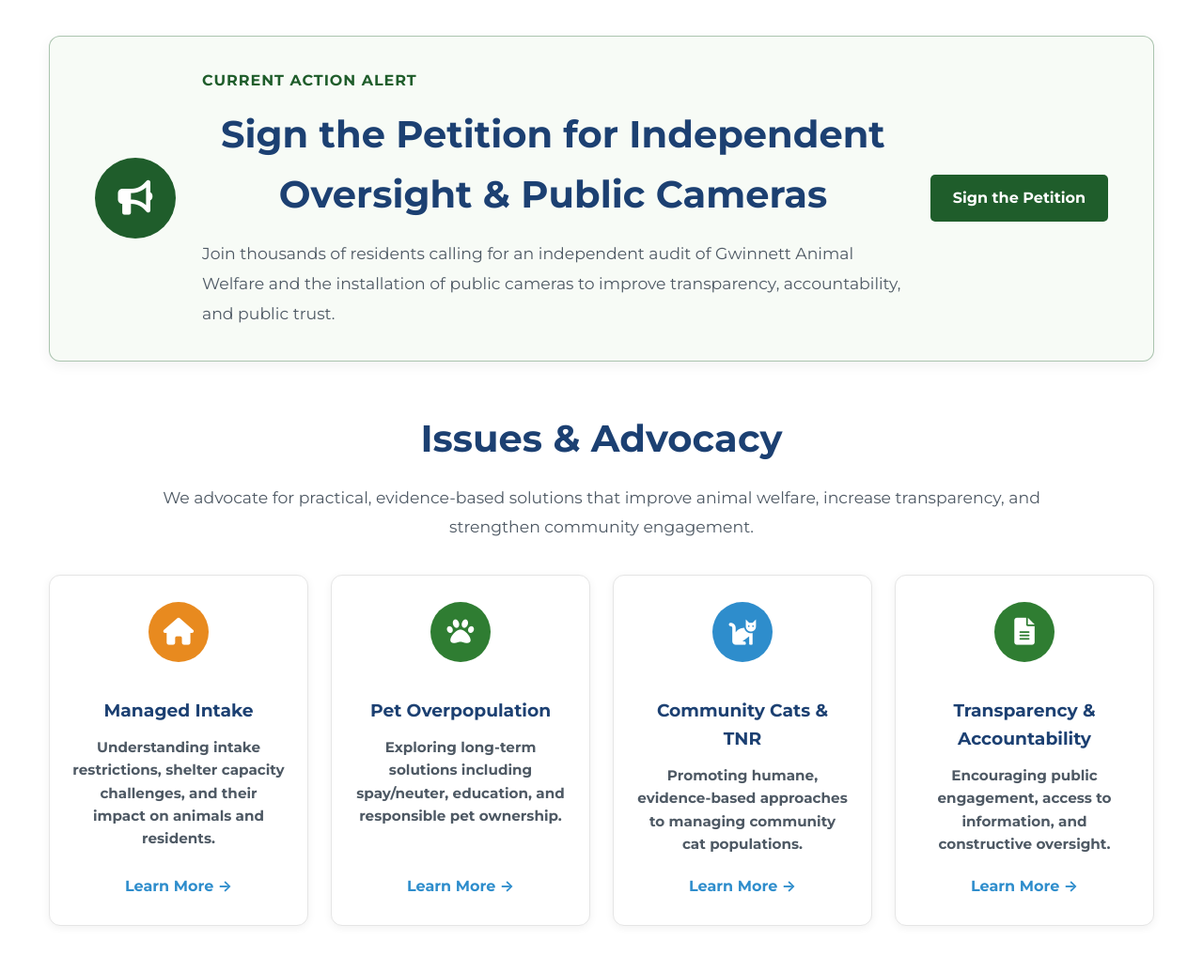
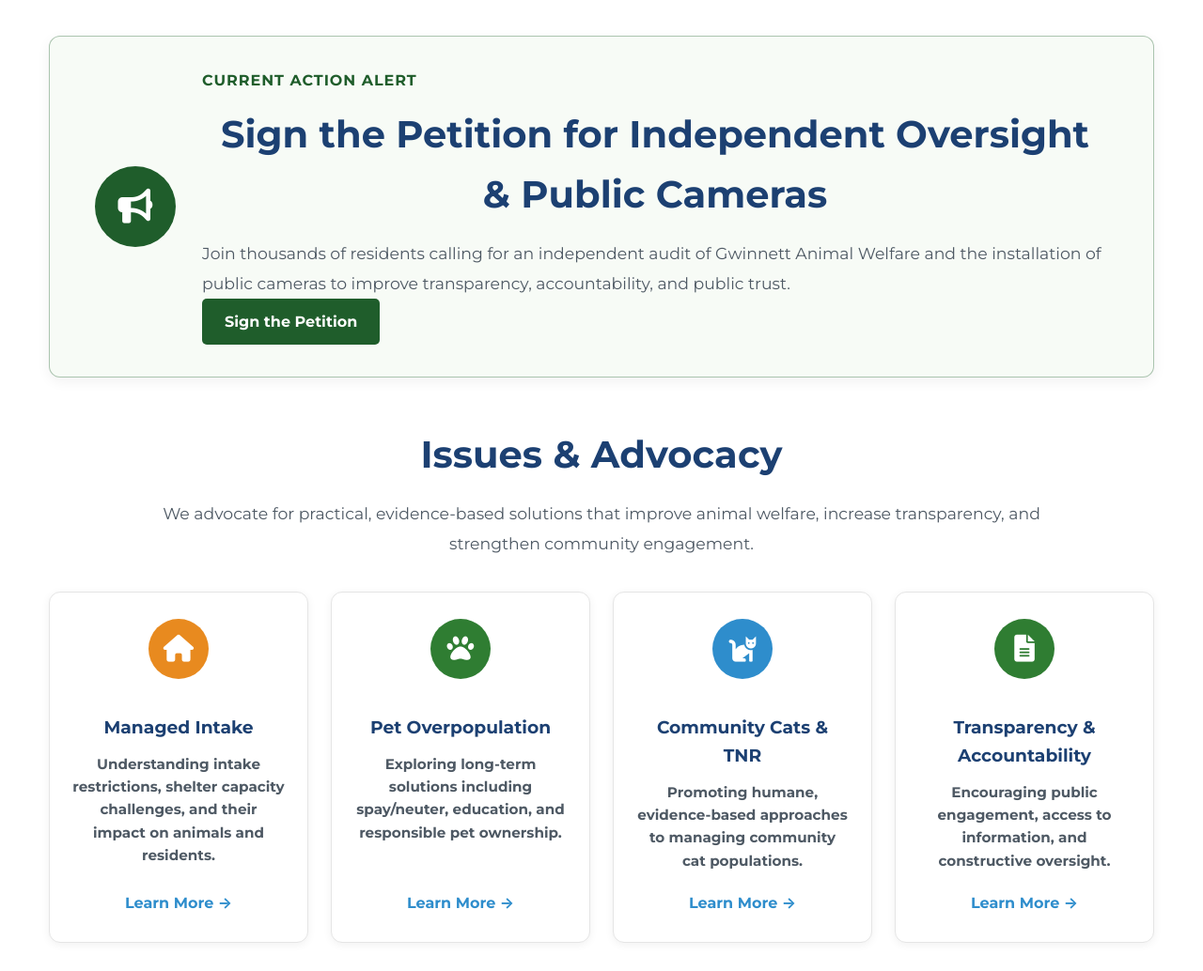
Before and after one commit to whitleybacon/gwinnett-animal-advocacy-alliance, a Jekyll site: the page built from index.html, in a window 1280 px wide. Shown: the part 746-1780 px from the top of the page at 94% size. Built offline with Jekyll 4.4.1, drawn with Linux system fonts in a browser that asks for light colours; grey boxes are pictures that could not be loaded.

Commit message:
Update index.html

```diff
--- a/index.html
+++ b/index.html
@@ -53,10 +53,9 @@
             <p>
                 Join thousands of residents calling for an independent audit of Gwinnett Animal Welfare and the installation of public cameras to improve transparency, accountability, and public trust.
             </p>
+             <a href="https://www.change.org/p/petition-for-an-independent-animal-welfare-task-for-gwinnett-county-animal-shelter" class="btn alert-banner-button" target="_blank"
+       rel="noopener noreferrer">Sign the Petition</a>
         </div>
-
-        <a href="https://www.change.org/p/petition-for-an-independent-animal-welfare-task-for-gwinnett-county-animal-shelter" class="btn alert-banner-button" target="_blank"
-       rel="noopener noreferrer">Sign the Petition</a>
     </div>
 </section>
 
```
